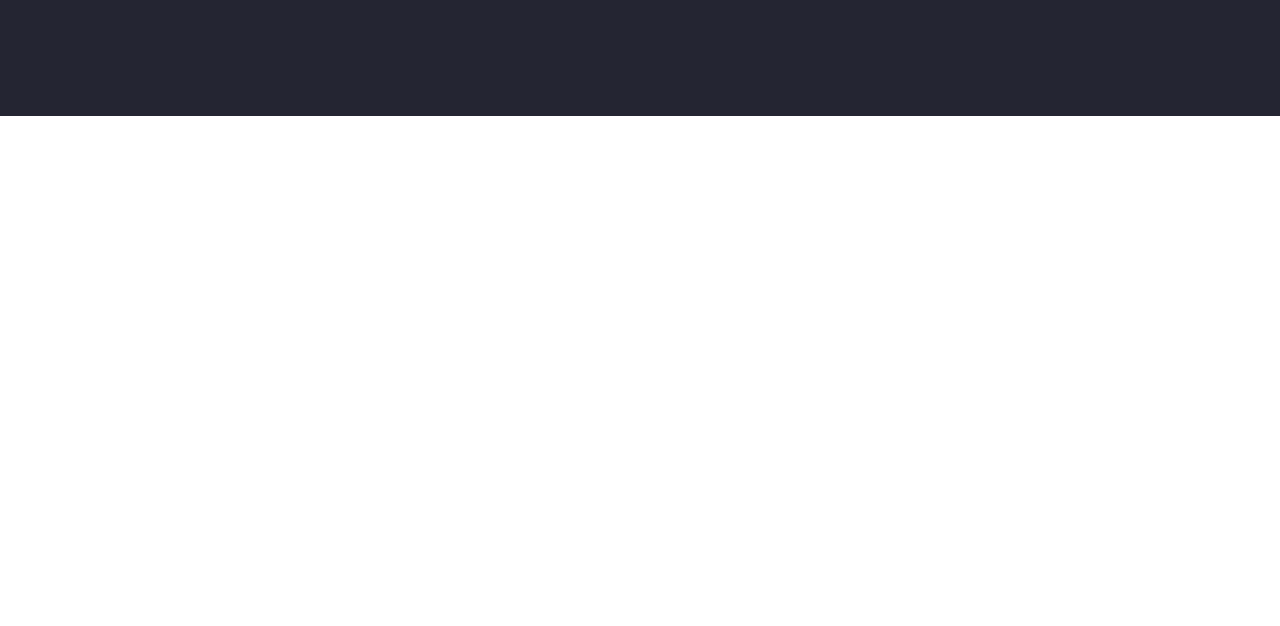
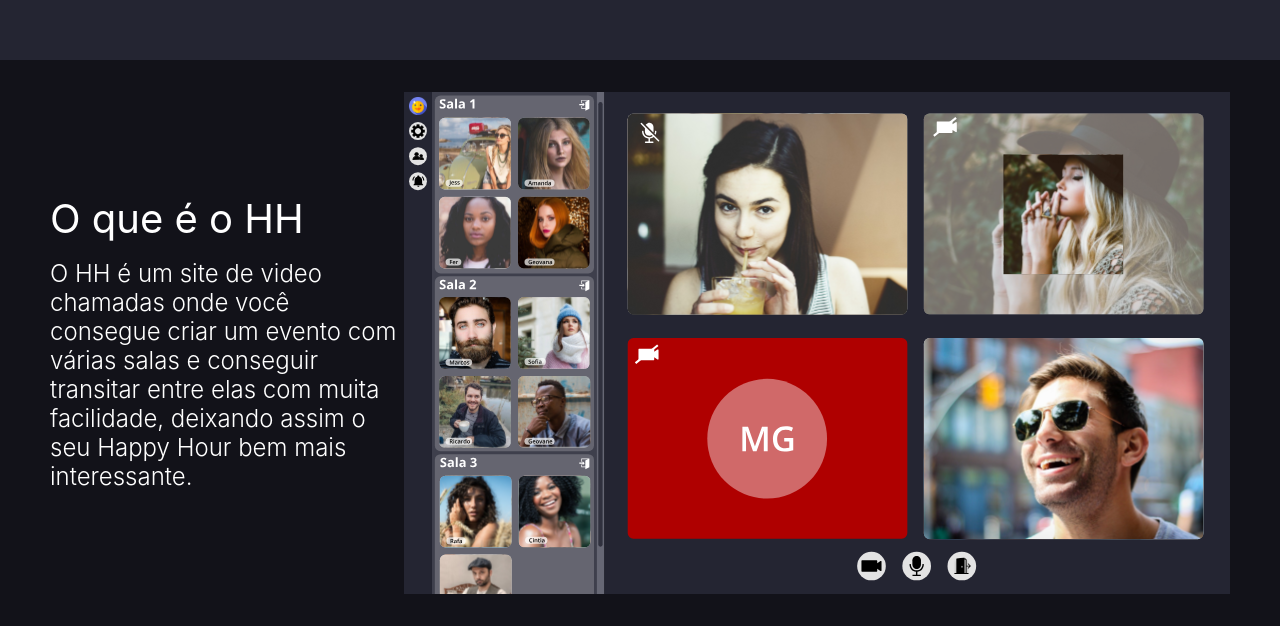
Before and after one commit to Navi-jorney-grupo-11/front-end, a Next.js app: page / in a window 1280 px wide. Shown: the part 684-1310 px from the top of the page. Before the commit the page ends 800 px from the top, so only its background shows below. Built offline with nearby package versions, Linux system fonts and the light colour scheme.

Commit message:
feat(what): added the what part on home page

```diff
--- /dev/null
+++ b/components/Home/What/index.js
@@ -0,0 +1,71 @@
+import styled, { css } from 'styled-components';
+import { below } from '../../../styles/media';
+
+import Center from '../../Center';
+
+export default function What() {
+    return (
+        <Wrapper>
+            <Center>
+                <Container>
+                    <div className="textContainer">
+                        <h1>O que é o HH</h1>
+                        <p>O HH é um site de video chamadas onde você consegue criar um evento
+                            com várias salas e conseguir transitar entre elas com muita facilidade,
+                            deixando assim o seu Happy Hour bem mais interessante.
+                        </p>
+                    </div>
+                    <div className="imgContainer">
+                        <img src="./system.svg" alt="hh site" />
+                    </div>
+                </Container>
+            </Center>
+        </Wrapper>
+    )
+}
+
+const Wrapper = styled.div`
+    background-color: rgba(0,0,0,.5);
+`;
+
+const Container = styled.div`
+    display: flex;
+    align-items: center;
+    flex-direction: row;
+    width: 100%;
+    padding: 2rem 0;
+    .textContainer {
+        width: 30%;
+        h1 {
+            font-weight: 400;
+            font-size: 2.5rem;
+            margin-bottom: 1rem;
+        }
+        p {
+            font-size: 1.5rem;
+            font-weight: 300;
+        }
+    }
+    .imgContainer {
+        display: flex;
+        justify-content: center;
+        width: 70%;
+        img {
+            width: 100%;
+        }
+    }
+    ${below(
+        'md',
+        css`
+           flex-direction: column;
+            padding: 2rem 1rem;
+            .imgContainer {
+                width: 100%;
+                margin-top: 2rem;
+            }
+            .textContainer {
+                width: 100%;
+            }
+        `
+    )}
+`;
--- a/pages/index.js
+++ b/pages/index.js
@@ -1,6 +1,7 @@
 import styled from 'styled-components';
 
 import Header from '../components/Header';
+import What from '../components/Home/What';
 
 export default function Home() {
   return (
@@ -9,6 +10,7 @@ export default function Home() {
       <Hero>
         <h1>HH um jeito tecnológico de fazer um <span>Happy Hour</span></h1>
       </Hero>
+      <What />
     </Wrapper>
 
   )
@@ -16,8 +18,7 @@ export default function Home() {
 
 const Wrapper = styled.div`
   background-color: ${({ theme }) => theme.colors.primary};
-  height: 100vh;
-  width: 100vw;
+  width: 100%;
   user-select: none; /* supported by Chrome and Opera */
   -webkit-user-select: none; /* Safari */
   -khtml-user-select: none; /* Konqueror HTML */
@@ -30,7 +31,7 @@ const Hero = styled.div`
   align-items: center;
   justify-content: center;
   text-align: center;
-  height: 80%;
+  height: 85vh;
 
   h1 {
     font-weight: 300;
@@ -41,4 +42,5 @@ const Hero = styled.div`
   span {
     font-weight: 500;
   }
+
 `;
--- a/styles/theme.js
+++ b/styles/theme.js
@@ -1,6 +1,7 @@
 export const theme = {
     colors: {
       primary: '#242532',
+      secondary: '#242532',
       white: '#ffffff',
       black: '#000000',
     },
```
Also changed, not shown: public/system.svg (added).
